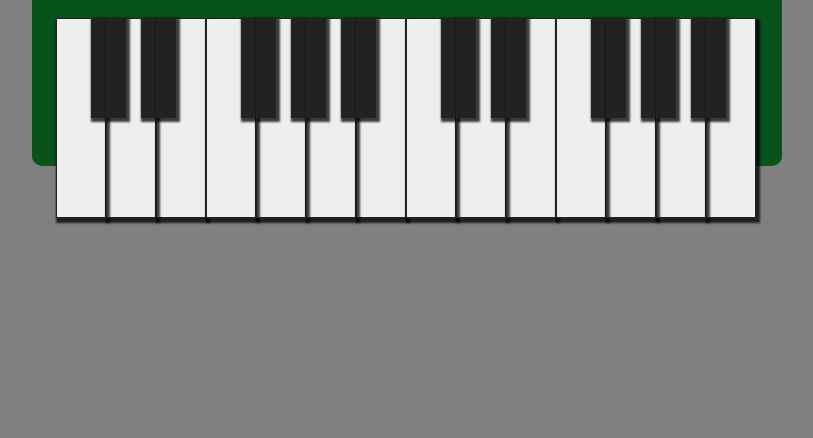
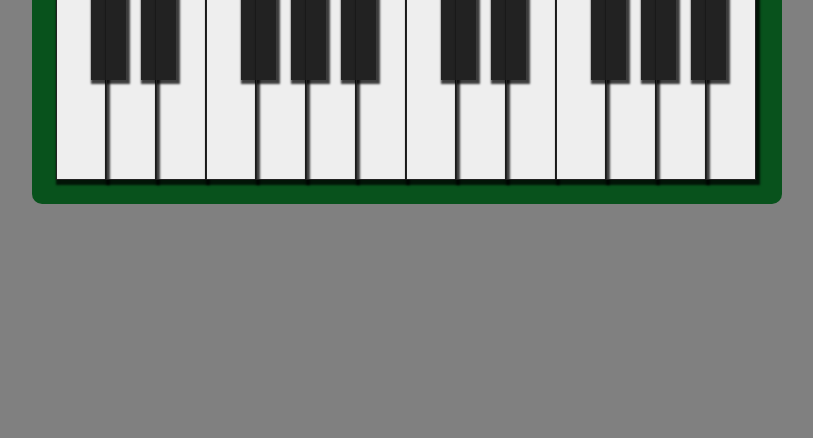
Before and after one commit to T-O-R/responsive-piano, a plain HTML site: page index.html in a window 1280 px wide. Shown: the part 362-800 px from the top of the page, without its empty margins (233-1046 px from the left). Drawn offline with Linux system fonts and the light colour scheme.

Commit message:
Update style.css

```diff
--- a/css/style.css
+++ b/css/style.css
@@ -19,7 +19,6 @@ body {
 .container {
   background-color: var(--darkgreen);
   border-radius: 10px;
-  height: 32vh;
   left: 50%;
   padding: 1.5em;
   position: absolute;
```
